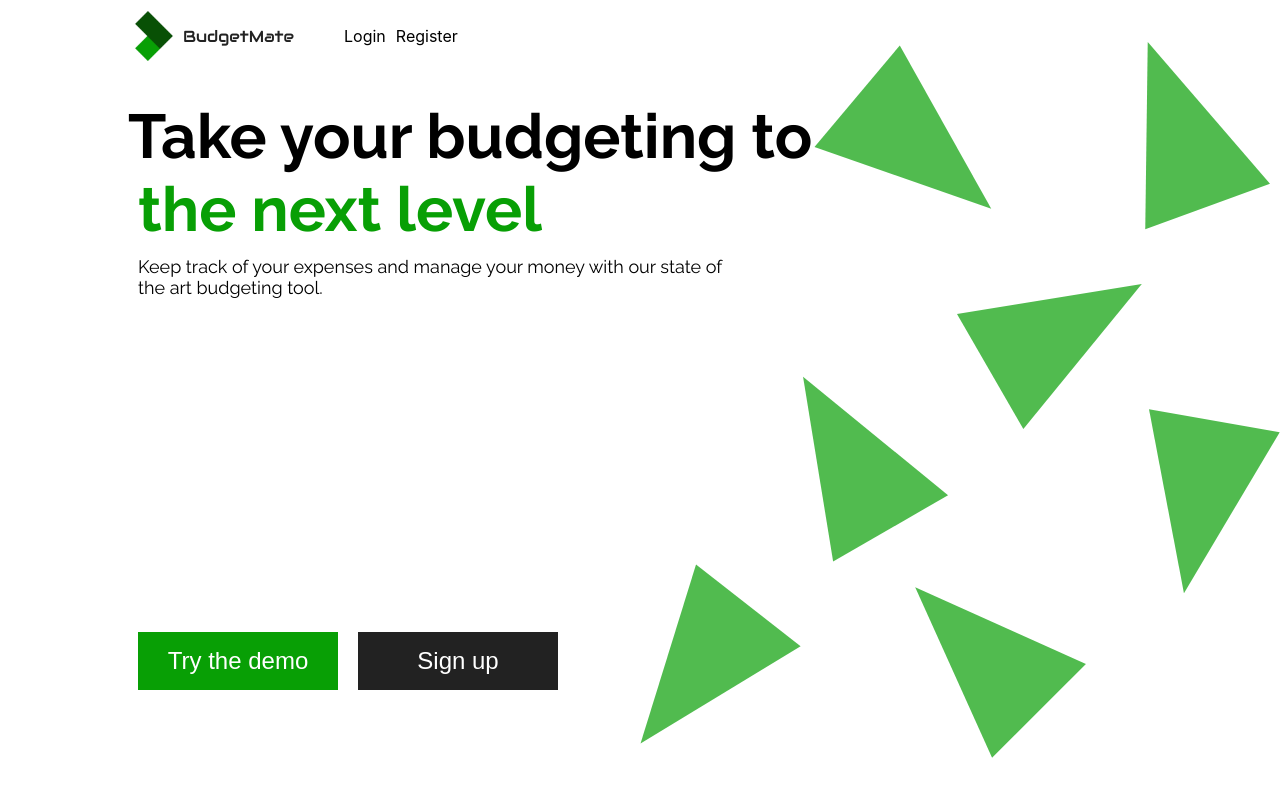
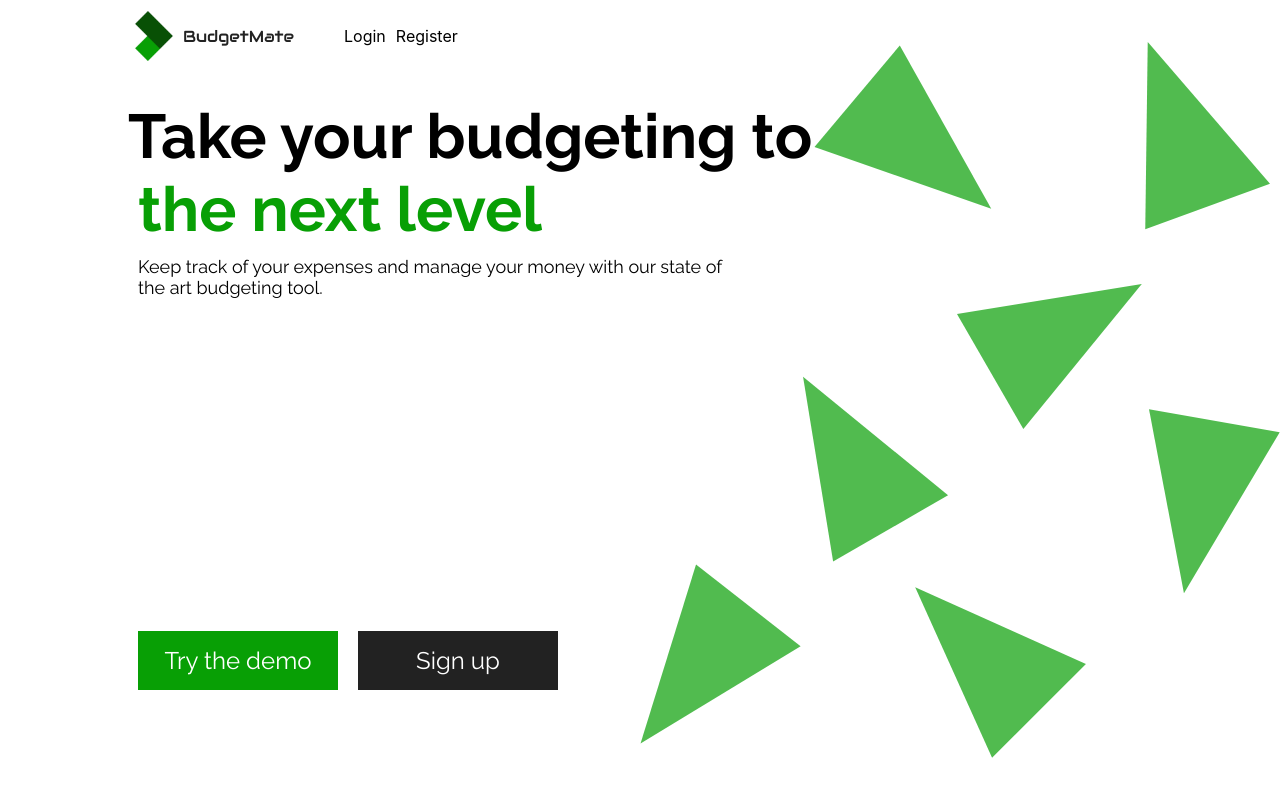
Before and after one commit to KarlGilden/budgetmate, a React (Create React App) app: page / in a window 1280 px wide. Shown: the top 796 px of the page. Built offline with nearby package versions, Linux system fonts and the light colour scheme; no server answers.

Commit message:
font update

```diff
--- a/src/css/CTAButton.css
+++ b/src/css/CTAButton.css
@@ -7,7 +7,7 @@
     display: flex;
     justify-content: center;
     align-items: center;
-    font-family: 'Montserrat', sans-serif;
+    font-family: 'Raleway', sans-serif;
     font-weight: 400;
     cursor: pointer;
 }
```
